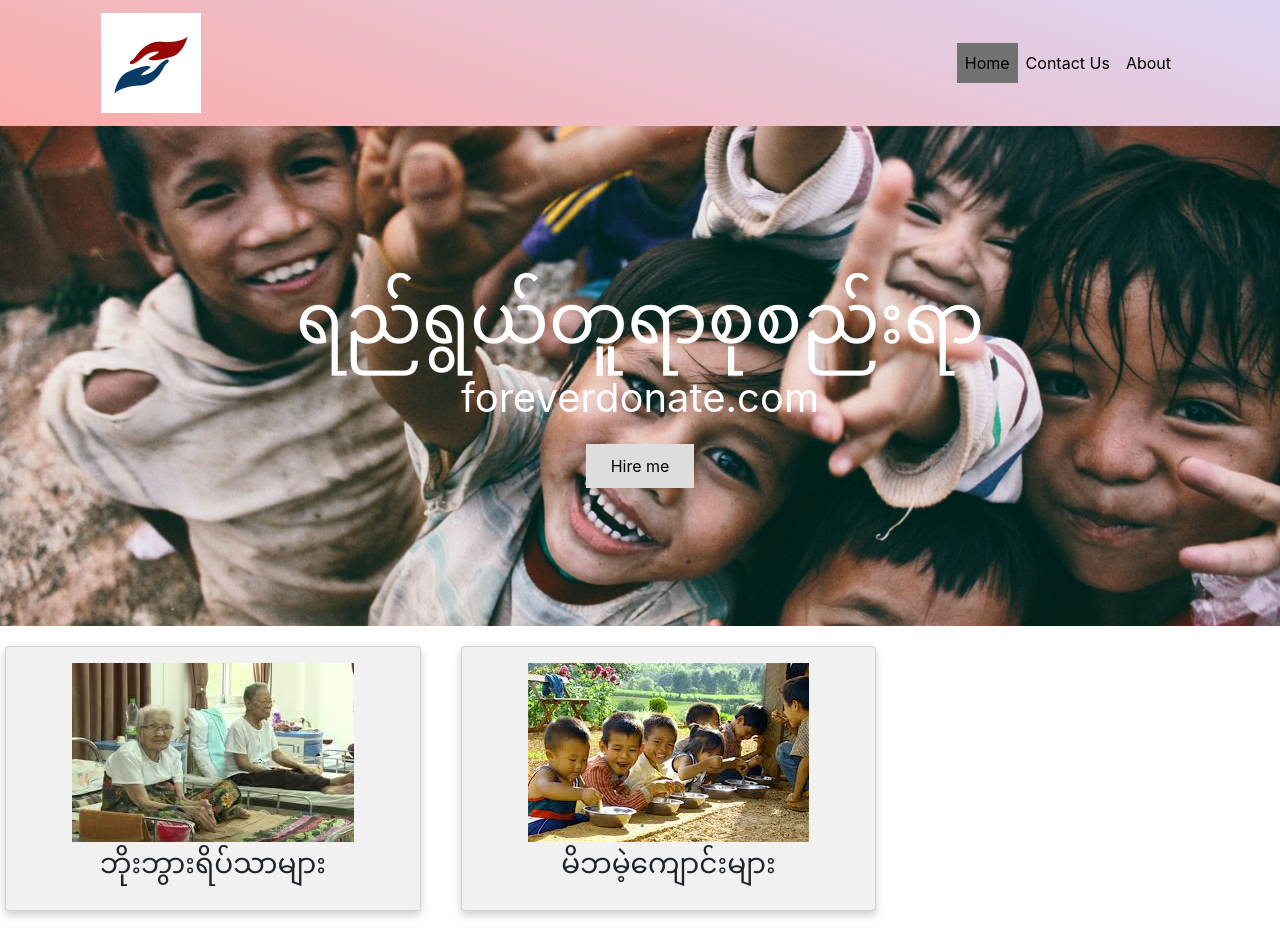
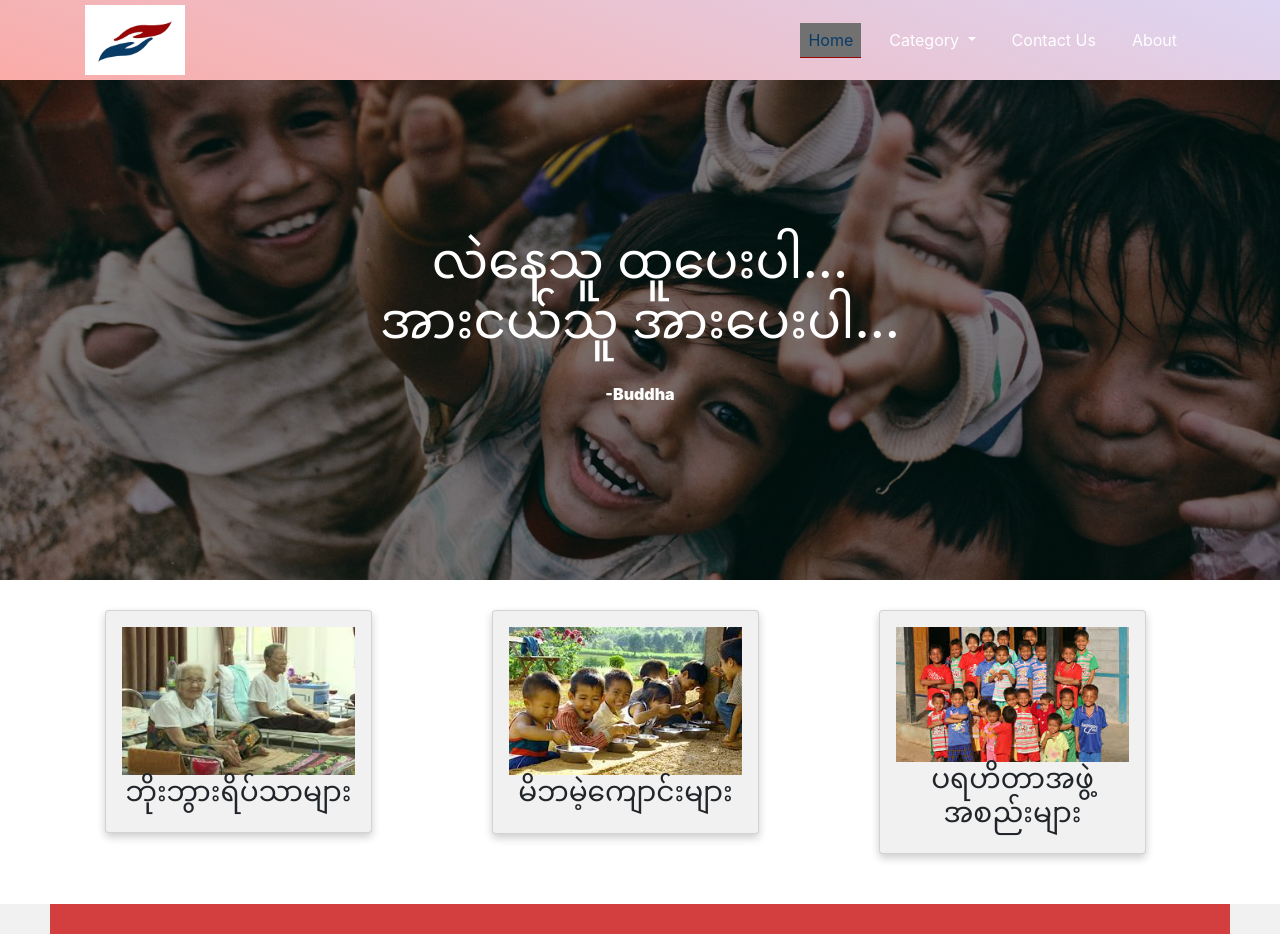
Before and after one commit to misshtet/foreverdonate, a plain HTML site: page index.html in a window 1280 px wide. Shown: the top 934 px of the page. Drawn offline with Linux system fonts and the light colour scheme.

Commit message:
third commit

```diff
--- a/css/style.css
+++ b/css/style.css
@@ -1,86 +1,132 @@
+:root {
+  --primary-color:#083B66;
+  --secondary-color:#9A0606;
+}
+
+a, a:hover {
+  text-decoration: none;
+  color: white;
+}
+
+
+/* ------------ nav-bar ---------------- */
 #nav-container{
   background-color: #FAACA8;
   background-image: linear-gradient(19deg, #FAACA8 0%, #DDD6F3 100%);
-
+  color: white;
 }
 
-a{
-    color: black;
+#logo {
+  width: 100px;
+  height: 70px;
 }
 
+.navbar {
+  padding: 0;
+}
 
-/* hero image */
+.navbar-toggler:focus, .navbar-toggler:hover {
+  outline: none;
+}
+
+.nav-item {
+  color: white;
+  margin: 10px;
+  padding: 5px;
+}
+
+.nav-item:hover, .active {
+  color:var(--primary-color);
+  border-bottom: 1px solid var(--secondary-color);
+}
+
+.dropdown-menu {
+  background: var(--primary-color);
+}
+
+.dropdown-menu > li {
+  padding: 0px 20px;
+}
+
+.dropdown-menu > li:hover {
+  background: rgba(26, 24, 24, 0.452);
+  color: var(--primary-color);
+}
+
+/* ------------ nav-bar ---------------- */
+
+
+/* -----------------hero image-------------------------- */
+
 .hero-image {
-    background-image: linear-gradient(rgba(0, 0, 0, 0.5), rgba(0, 0, 0, 0.5),);
-    background: url("/img/image-hero.jpeg");
-
+  background-image: linear-gradient(rgba(0, 0, 0, 0.5), rgba(0, 0, 0, 0.5)), url("/img/image-hero.jpeg");
   height: 500px;
   background-position: center;
   background-repeat: no-repeat;
   background-size: cover;
-    position: relative;
-
-
-
 }
 
 .hero-text {
   text-align: center;
-    /* position: absolute; */
-    /* top: 50%;
-    left: 50%;
-    transform: translate(-50%, -50%); */
   color: white;
+  font-weight: 900;
   padding-top: 150px;
+  padding-bottom: 200px;
+}
 
+.hero-text > h1 {
+    font-size: 50px;
+}
+
+/* -----------------hero image-------------------------- */
+
+/*card  */
+
+
+/* Float four columns side by side */
+.column {
+  float: left;
+  width: 30%;
+  padding: 0 10px;
 
 }
 
-  .hero-text button {
-    border: none;
-    outline: 0;
-    display: inline-block;
-    padding: 10px 25px;
-    color: black;
-    background-color: #ddd;
-    text-align: center;
-    cursor: pointer;
-
+/* Remove extra left and right margins, due to padding */
+.row {
+  margin: 0 -5px;
 }
 
-  .hero-text button:hover {
-    background-color: #555;
-    color: white;
+/* Clear floats after the columns */
+.row:after {
+  content: "";
+  display: table;
+  clear: both;
 }
 
+/* Responsive columns */
+@media screen and (max-width: 600px) {
+  .column {
+    width: 100%;
+    display: block;
+    margin-bottom: 20px;
+  }
+}
 
-  /*card  */
-
+/* Style the counter cards */
 .card {
   box-shadow: 0 4px 8px 0 rgba(0, 0, 0, 0.2);
   padding: 16px;
   text-align: center;
   background-color: #f1f1f1;
-    margin: 20px;
-
-
-  }
-
-  .card h3{
-    padding: 5px;
-  }
-
-  .center {
-    display: block;
-    margin-left: 50px;
-    margin-right: 50px;
+  margin-top: 30px;
+  margin-left: 100px;
 
 
 }
 
 /* text-slider */
 
-  .textslider-container{
+.textslider-container {
   position: relative;
   background: #f1f1f1f1;
 }
@@ -96,7 +142,8 @@ a{
 }
 
 /* Next & previous buttons */
-  .prev, .next {
+.prev,
+.next {
   cursor: pointer;
   position: absolute;
   top: 50%;
@@ -118,12 +165,11 @@ a{
 }
 
 /* On hover, add a black background color with a little bit see-through */
-  .prev:hover, .next:hover {
-    background-color: rgba(0,0,0,0.8);
+.prev:hover,
+.next:hover {
+  background-color: rgba(0, 0, 0, 0.8);
   color: white;
 }
-
-
 
 /* The dots/bullets/indicators */
 .dot {
@@ -138,9 +184,12 @@ a{
 }
 
 /* Add a background color to the active dot/circle */
-  .active, .dot:hover {
+.active,
+.dot:hover {
   background-color: #717171;
 }
 
 /* Add an italic font style to all quotes */
-  q {font-style: italic;}
+q {
+  font-style: italic;
+}
--- a/index.html
+++ b/index.html
@@ -18,25 +18,36 @@
 
 <body>
 
+  <!----------------------- nav-bar ---------------------------->
   <div id="nav-container">
     <div class="container">
 
       <nav class="navbar navbar-expand-md">
           <a class="navbar-brand" href="#">
-          <img src="img/logo.jpg" width="100" height="100" alt="" loading="lazy">
+            <img src="img/logo.jpg" id="logo" alt="" loading="lazy">
           </a>
 
 
-        <button class="navbar-toggler navbar-light" type="button" data-toggle="collapse"
-          data-target="#navbarNavAltMarkup" aria-controls="navbarNavAltMarkup" aria-expanded="false"
-          aria-label="Toggle navigation">
+          <button class="navbar-toggler navbar-light" type="button" data-toggle="collapse" data-target="#navbarNavAltMarkup" aria-controls="navbarNavAltMarkup" aria-expanded="false" aria-label="Toggle navigation">
             <span class="navbar-toggler-icon"></span>
           </button>
-
           <div class="collapse navbar-collapse justify-content-end" id="navbarNavAltMarkup">
             <div class="navbar-nav">
+              <a class="nav-item nav-link active" href="#">Home<span class="sr-only">(current)</span></a>
 
-            <a class="nav-item nav-link active" href="#">Home<span class="sr-only">(current)</span></a>
+              <!-- dropdown-menu -->
+              <div class="dropdown">
+                <a class="nav-item nav-link dropdown-toggle" type="button" data-toggle="dropdown" href="#">
+                  Category <span class="caret"></span>
+                </a>
+                <ul class="dropdown-menu">
+                  <li><a href="#">မိဘမဲ့ဂေဟာများ</a></li>
+                  <li><a href="#">ဘိုးဘွားရိပ်သာများ</a></li>
+                  <li><a href="#">ပရဟိတအသင်းများ</a></li>
+                </ul>
+              </div>
+              <!-- dropdown-menu -->
+
               <a class="nav-item nav-link" href="#">Contact Us</a>
               <a class="nav-item nav-link" href="#">About</a>
 
@@ -45,15 +56,18 @@
         </nav>
      </div>
    </div>
+  <!----------------------- nav-bar ---------------------------->
 
 
+  <!------------ hero image ---------------->
   <div class="hero-image">
     <div class="hero-text">
-      <h1 style="font-size:70px;">ရည်ရွယ်တူရာစုစည်းရာ</h1>
-      <p style="font-size: 40px;">foreverdonate.com</p>
-      <button>Hire me</button>
+      <h1>လဲနေသူ ထူပေးပါ...<br>အားငယ်သူ အားပေးပါ...</h1>
+      <br>
+      <p>-Buddha</p>
     </div>
   </div>
+  <!------------ hero image ---------------->
 
 
   <div id="card-container">
@@ -118,6 +132,24 @@
   </div>
 
 
+  <div class="social-container">
+    <div class="row">
+      <div class="col-md-4">
+        <p>Lorem ipsum, dolor sit amet consectetur adipisicing elit. Corporis rerum aut, debitis, consequatur mollitia odit molestias autem culpa nulla reiciendis quae. Quam dolores obcaecati tempora impedit numquam provident neque quo.</p>
+      </div>
+
+      <div class="col-md-4">
+        <p>Lorem ipsum, dolor sit amet consectetur adipisicing elit. Corporis rerum aut, debitis, consequatur mollitia odit molestias autem culpa nulla reiciendis quae. Quam dolores obcaecati tempora impedit numquam provident neque quo.</p>
+      </div>
+
+      <div class="col-md-4">
+        <p>Lorem ipsum, dolor sit amet consectetur adipisicing elit. Corporis rerum aut, debitis, consequatur mollitia odit molestias autem culpa nulla reiciendis quae. Quam dolores obcaecati tempora impedit numquam provident neque quo.</p>
+      </div>
+
+    </div>
+  </div>
+
+
 
 
 
```
Lines whose indentation alone changed are shown as unchanged.
